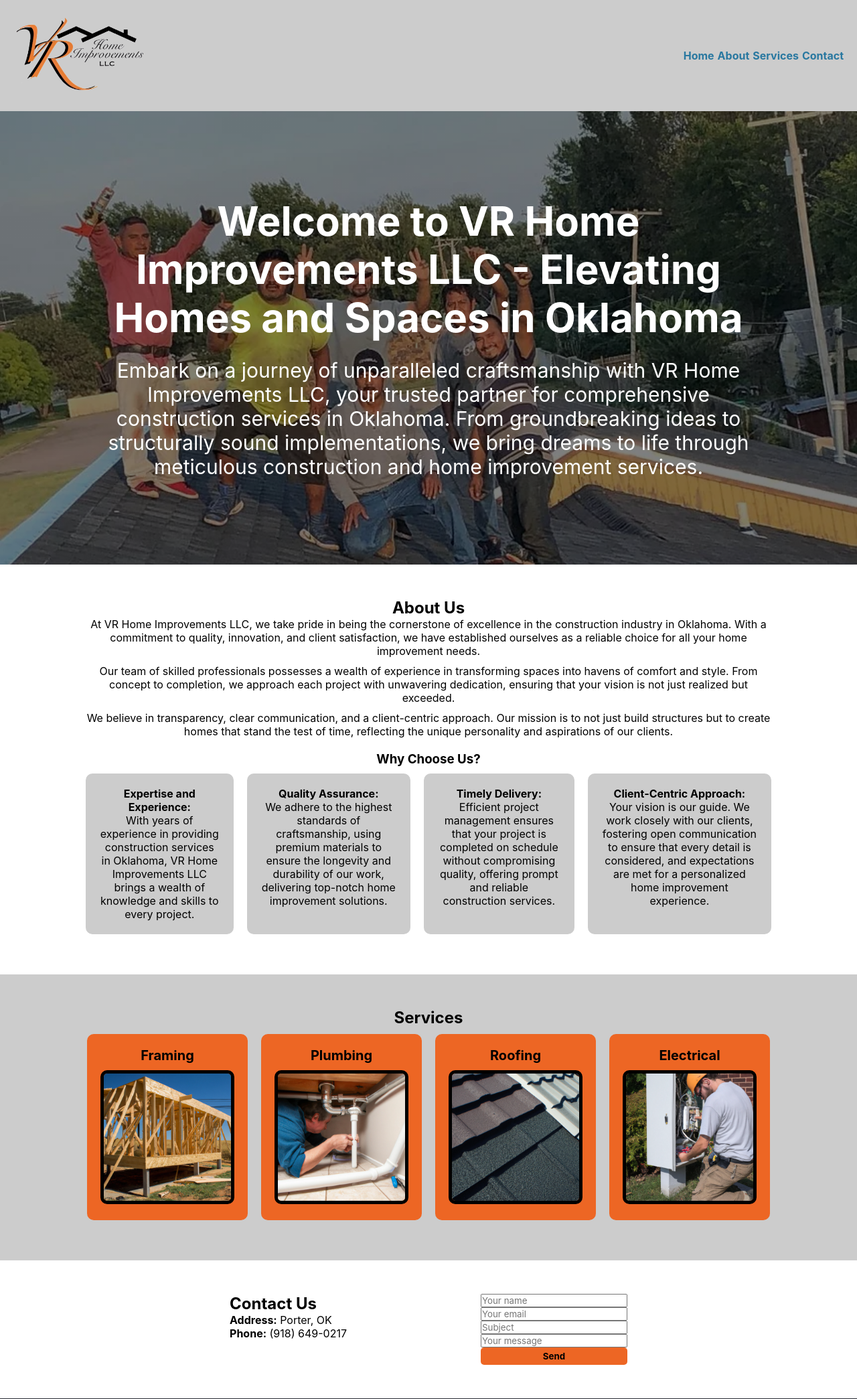
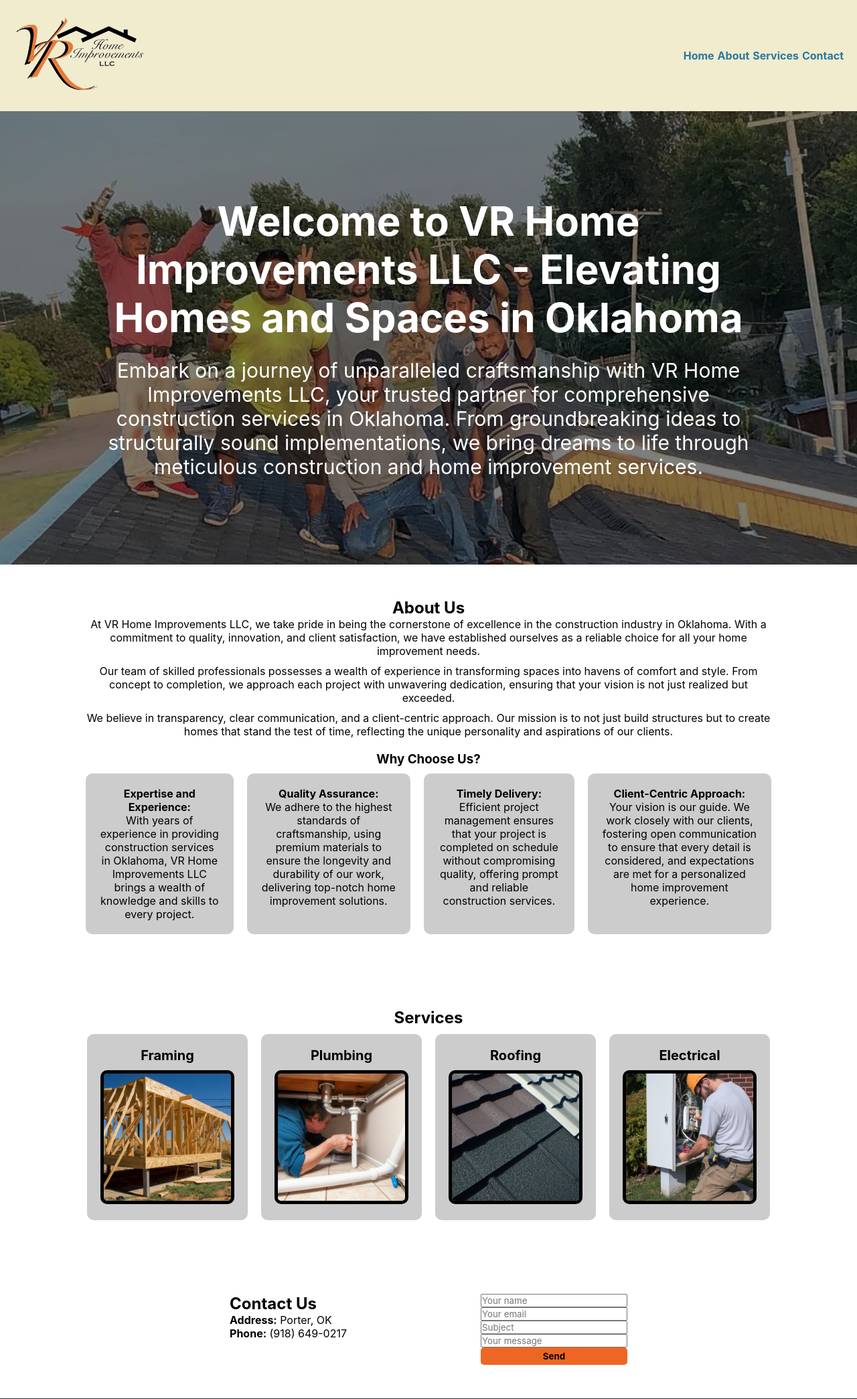
Before and after one commit to TommyPhelps/VRHomeImprovementsLLC-Site, a PHP site: page / in a window 1280 px wide. Shown: the top 2089 px of the page at 67% size. Run offline with PHP 8.4, Linux system fonts and the light colour scheme.

Commit message:
Change colors

```diff
--- a/styles.css
+++ b/styles.css
@@ -18,7 +18,7 @@ nav {
     align-items: center;
     min-width: 100%;
     padding: 20px;
-    background-color: #CCCCCC;
+    background-color: #F1ECCE;
 }
 
 nav > div {
@@ -98,7 +98,6 @@ img {
     display: flex;
     flex-direction: column;
     padding: 50px 10%;
-    background-color: #CCCCCC;
     align-items: center;
 }
 
@@ -113,7 +112,7 @@ img {
 
 .services > ul > div {
     padding: 20px;
-    background-color: #ED6624;
+    background-color: #CCCCCC;
     border-radius: 10px;
 }
 
```
